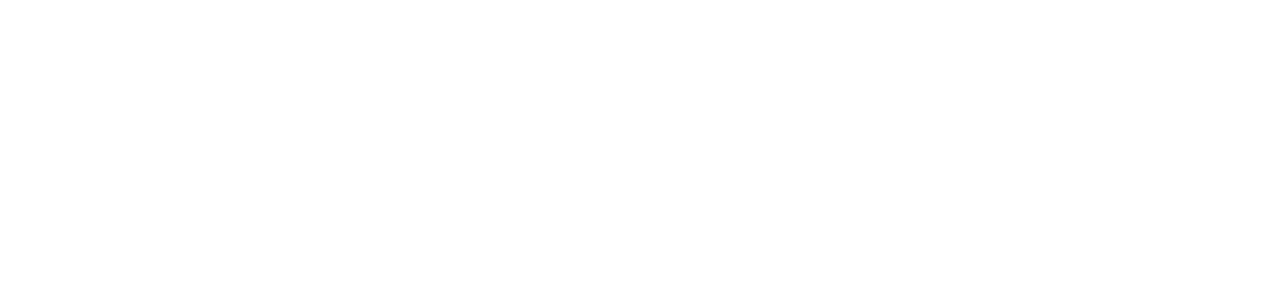
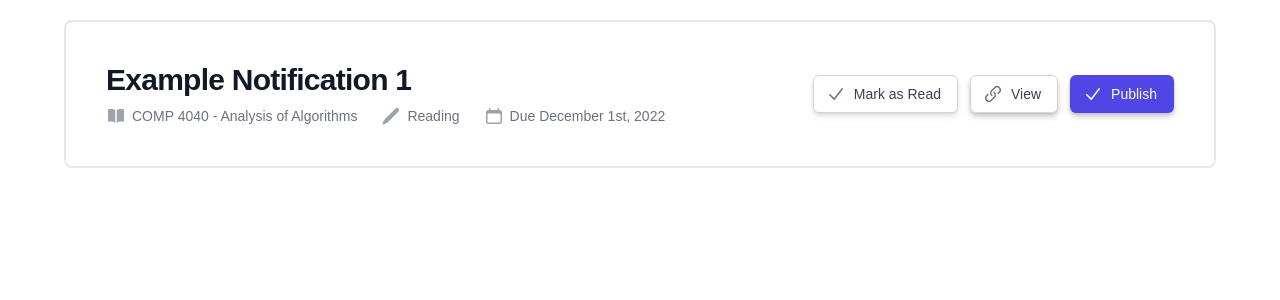
Before and after one commit to cambenassi/lms, a React (Create React App) app in the folder client/: page /prototype in a window 1280 px wide. Before the commit this address had no page. Shown: the top 300 px of the page. Built offline with nearby package versions, Linux system fonts and the light colour scheme.

Commit message:
build notification

```diff
--- a/client/package.json
+++ b/client/package.json
@@ -3,6 +3,8 @@
   "version": "0.1.0",
   "private": true,
   "dependencies": {
+    "@headlessui/react": "^1.7.4",
+    "@heroicons/react": "^2.0.13",
     "@testing-library/jest-dom": "^5.16.5",
     "@testing-library/react": "^13.4.0",
     "@testing-library/user-event": "^13.5.0",
--- a/client/src/App.js
+++ b/client/src/App.js
@@ -8,11 +8,13 @@
 
 import AboutUs from "./components/aboutUs";
 import Home from "./components/home";
+import Prototype from "./components/prototype"
 
 const App = () => {
   let routes = useRoutes([
     { 	path: "/", element: <Home />},
-	{	path: "/about", element: <AboutUs /> }
+	  {	  path: "/about", element: <AboutUs /> },
+    {   path: "/prototype", element: <Prototype />}
   ]);
   return routes;
 };
--- /dev/null
+++ b/client/src/components/notification.js
@@ -0,0 +1,119 @@
+import { Fragment } from 'react'
+import {
+    BookOpenIcon,
+  BriefcaseIcon,
+  CalendarIcon,
+  CheckIcon,
+  ChevronDownIcon,
+  CurrencyDollarIcon,
+  LinkIcon,
+  MapPinIcon,
+  PencilIcon,
+} from '@heroicons/react/20/solid'
+import { Menu, Transition } from '@headlessui/react'
+
+function classNames(...classes) {
+  return classes.filter(Boolean).join(' ')
+}
+
+export default function notification() {
+  return (
+    <div className="lg:flex lg:items-center lg:justify-between">
+      <div className="min-w-0 flex-1">
+        <h2 className="text-2xl font-bold leading-7 text-gray-900 sm:truncate sm:text-3xl sm:tracking-tight">
+          Example Notification 1
+        </h2>
+        <div className="mt-1 flex flex-col sm:mt-0 sm:flex-row sm:flex-wrap sm:space-x-6">
+          <div title='Class Name' className="hover:cursor-default mt-2 flex items-center text-sm text-gray-500">
+            <BookOpenIcon className="mr-1.5 h-5 w-5 flex-shrink-0 text-gray-400" aria-hidden="true" />
+            COMP 4040 - Analysis of Algorithms
+          </div>
+          <div title='Assignment Type' className="hover:cursor-default mt-2 flex items-center text-sm text-gray-500">
+            <PencilIcon className="mr-1.5 h-5 w-5 flex-shrink-0 text-gray-400" aria-hidden="true" />
+            Reading
+          </div>
+          {/* <div className="mt-2 flex items-center text-sm text-gray-500">
+            <CurrencyDollarIcon className="mr-1.5 h-5 w-5 flex-shrink-0 text-gray-400" aria-hidden="true" />
+            $120k &ndash; $140k
+          </div> */}
+          <div title='Due Date' className="hover:cursor-default mt-2 flex items-center text-sm text-gray-500">
+            <CalendarIcon className="mr-1.5 h-5 w-5 flex-shrink-0 text-gray-400" aria-hidden="true" />
+            Due December 1st, 2022
+          </div>
+        </div>
+      </div>
+      <div className="mt-5 flex lg:mt-0 lg:ml-4 drop-shadow-md">
+        <span className="hidden sm:block">
+          <button
+            type="button"
+            className="inline-flex items-center rounded-md border border-gray-300 bg-white px-4 py-2 text-sm font-medium text-gray-700 shadow-sm hover:bg-gray-50 focus:outline-none focus:ring-2 focus:ring-indigo-500 focus:ring-offset-2"
+          >
+            <CheckIcon className="-ml-1 mr-2 h-5 w-5 text-gray-500" aria-hidden="true" />
+            Mark as Read
+          </button>
+        </span>
+
+        <span className="ml-3 hidden sm:block drop-shadow-md">
+          <button
+            type="button"
+            className="inline-flex items-center rounded-md border border-gray-300 bg-white px-4 py-2 text-sm font-medium text-gray-700 shadow-sm hover:bg-gray-50 focus:outline-none focus:ring-2 focus:ring-indigo-500 focus:ring-offset-2"
+          >
+            <LinkIcon className="-ml-1 mr-2 h-5 w-5 text-gray-500" aria-hidden="true" />
+            View
+          </button>
+        </span>
+
+        <span className="sm:ml-3 drop-shadow-md">
+          <button
+            type="button"
+            className="inline-flex items-center rounded-md border border-transparent bg-indigo-600 px-4 py-2 text-sm font-medium text-white shadow-sm hover:bg-indigo-700 focus:outline-none focus:ring-2 focus:ring-indigo-500 focus:ring-offset-2"
+          >
+            <CheckIcon className="-ml-1 mr-2 h-5 w-5" aria-hidden="true" />
+            Publish
+          </button>
+        </span>
+
+        {/* Dropdown */}
+        <Menu as="div" className="relative ml-3 sm:hidden">
+          <Menu.Button className="inline-flex items-center rounded-md border border-gray-300 bg-white px-4 py-2 text-sm font-medium text-gray-700 shadow-sm hover:bg-gray-50 focus:outline-none focus:ring-2 focus:ring-indigo-500 focus:ring-offset-2">
+            More
+            <ChevronDownIcon className="-mr-1 ml-2 h-5 w-5 text-gray-500" aria-hidden="true" />
+          </Menu.Button>
+
+          <Transition
+            as={Fragment}
+            enter="transition ease-out duration-200"
+            enterFrom="transform opacity-0 scale-95"
+            enterTo="transform opacity-100 scale-100"
+            leave="transition ease-in duration-75"
+            leaveFrom="transform opacity-100 scale-100"
+            leaveTo="transform opacity-0 scale-95"
+          >
+            <Menu.Items className="absolute right-0 z-10 mt-2 -mr-1 w-48 origin-top-right rounded-md bg-white py-1 shadow-lg ring-1 ring-black ring-opacity-5 focus:outline-none">
+              <Menu.Item>
+                {({ active }) => (
+                  <a
+                    href="#"
+                    className={classNames(active ? 'bg-gray-100' : '', 'block px-4 py-2 text-sm text-gray-700')}
+                  >
+                    Edit
+                  </a>
+                )}
+              </Menu.Item>
+              <Menu.Item>
+                {({ active }) => (
+                  <a
+                    href="#"
+                    className={classNames(active ? 'bg-gray-100' : '', 'block px-4 py-2 text-sm text-gray-700')}
+                  >
+                    View
+                  </a>
+                )}
+              </Menu.Item>
+            </Menu.Items>
+          </Transition>
+        </Menu>
+      </div>
+    </div>
+  )
+}
--- /dev/null
+++ b/client/src/components/prototype.js
@@ -0,0 +1,16 @@
+import React from 'react'
+
+import Notification from './notification'
+
+export default function prototype() {
+  return (
+    <>
+        <div class="w-full flex justify-center ">
+            <div class="w-[90%] mt-5 p-10 border-2 rounded-lg">
+                <Notification />
+
+            </div>
+        </div>
+    </>
+  )
+}
```
Also changed, not shown: 1 other file (tests, documents, lock files or other folders).
